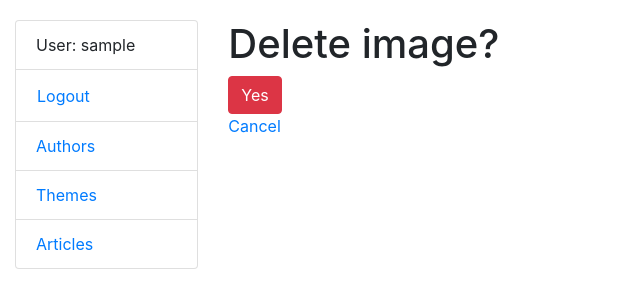
After one commit to Taras-Ivashchuk/blog, a Django app: a page that uses templates/blog/article_confirm_delete.html in a window 1280 px wide. The commit adds this page. Shown: the top 308 px of the page, without its empty margins (0-640 px from the left). Run offline with Django 5.2, Linux system fonts and the light colour scheme; a user stored in the database is signed in; tables that the repository leaves empty hold one stand-in row (values such as "Sample post").

Commit message:
feat: add possibility to delete articles

```diff
--- a/blog/urls.py
+++ b/blog/urls.py
@@ -1,8 +1,4 @@
-from debug_toolbar.toolbar import debug_toolbar_urls
-from django.contrib import admin
-from django.urls import path, include
-from django.conf import settings
-from django.conf.urls.static import static
+from django.urls import path
 
 from blog.views import *
 
@@ -20,5 +16,6 @@ urlpatterns = (
         path("articles/<str:slug>/edit", ArticleEditView.as_view(), name="article-edit"),
         path("article-images/<int:pk>/delete", ArticleImagesDeleteView.as_view(), name="article_image-delete"),
         path("article/create", ArticleCreateView.as_view(), name="article-create"),
+        path("article/<str:slug>/delete", ArticleDeleteView.as_view(), name="article-delete"),
     ]
 )
--- a/blog/views.py
+++ b/blog/views.py
@@ -4,7 +4,7 @@ from django.contrib.auth.mixins import LoginRequiredMixin
 from django.db import transaction
 from django.http import HttpResponse, HttpRequest
 from django.shortcuts import render
-from django.urls import reverse
+from django.urls import reverse, reverse_lazy
 from django.utils.text import slugify
 from django.views import generic
 
@@ -135,3 +135,10 @@ class ArticleCreateView(LoginRequiredMixin, generic.CreateView):
 
         except Exception:
             return self.form_invalid(form)
+
+
+class ArticleDeleteView(LoginRequiredMixin, generic.DeleteView):
+    model = Article
+
+    def get_success_url(self):
+        return reverse_lazy("blog:article-list")
--- /dev/null
+++ b/templates/blog/article_confirm_delete.html
@@ -0,0 +1,11 @@
+{% extends "base.html" %}
+
+{% block content %}
+  <h1>Delete image?</h1>
+  <form action="" method="post">
+    {% csrf_token %}
+
+    <input type="submit" value="Yes" class="btn btn-danger">
+  </form>
+  <a href="{% url "blog:article-detail" slug=article.slug %}">Cancel</a>
+{% endblock %}
--- a/templates/blog/article_detail.html
+++ b/templates/blog/article_detail.html
@@ -30,6 +30,7 @@
   <p>{{ article.content }}</p>
   <br>
   <a href="{% url "blog:article-edit" slug=article.slug %}" class="btn btn-secondary">Edit</a>
+  <a href="{% url "blog:article-delete" slug=article.slug %}" class="btn btn-secondary">Delete</a>
   <br>
   <br>
   <h4>Comments</h4>
```
